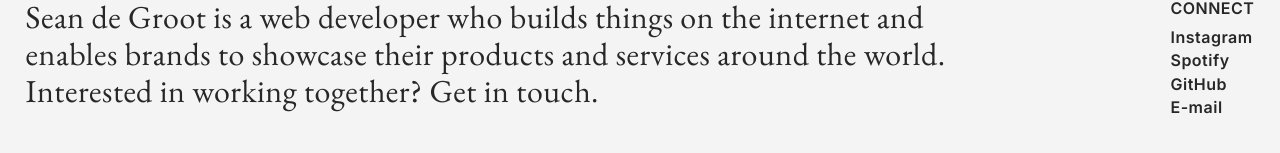
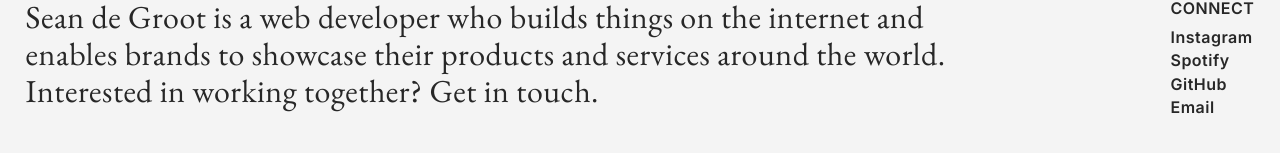
Before and after one commit to seandaniel/portfolio-v6, a React (Vite) app: page / in a window 1280 px wide. Shown: the part 8885-9038 px from the top of the page. Built offline with nearby package versions, Linux system fonts and the light colour scheme.

Commit message:
Feat: email link

```diff
--- a/src/components/Footer.tsx
+++ b/src/components/Footer.tsx
@@ -34,7 +34,7 @@ export const Footer = () => {
                 </a>
               </li>
               <li>
-                <a href="mailto:degroot.sd@gmail.com">E-mail</a>
+                <a href="mailto:degroot.sd@gmail.com">Email</a>
               </li>
             </ul>
           </nav>
```
